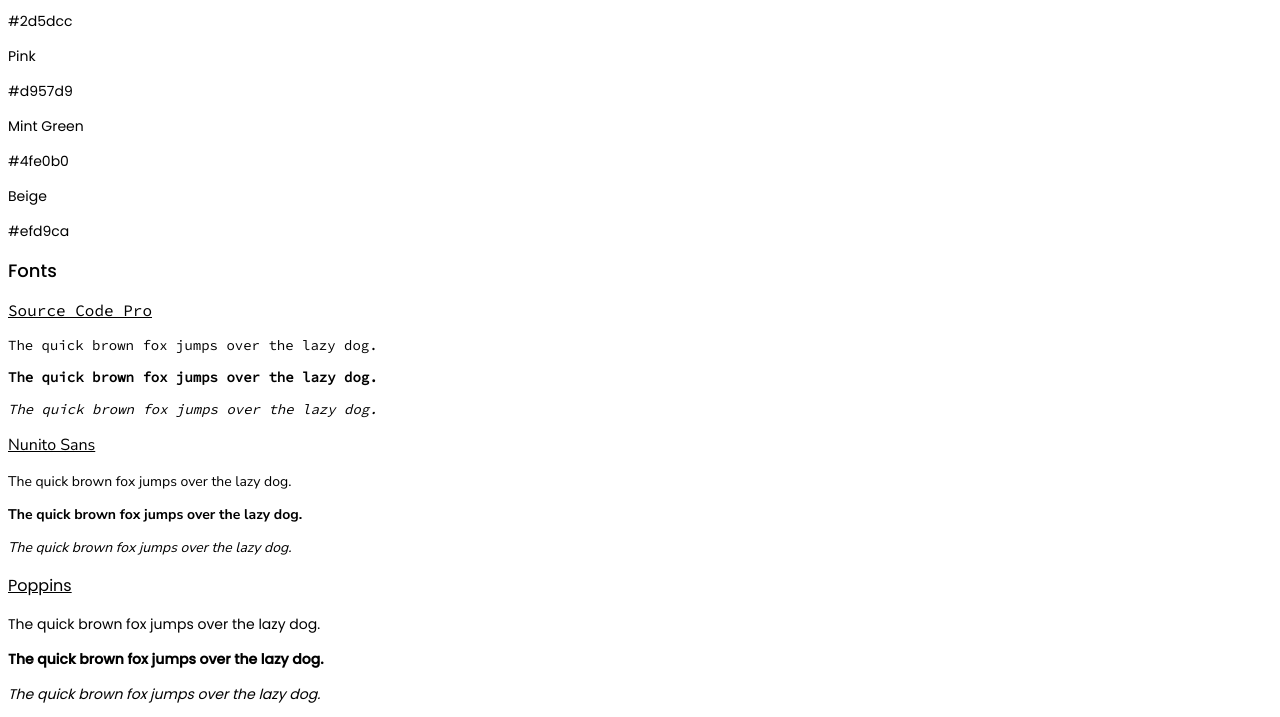
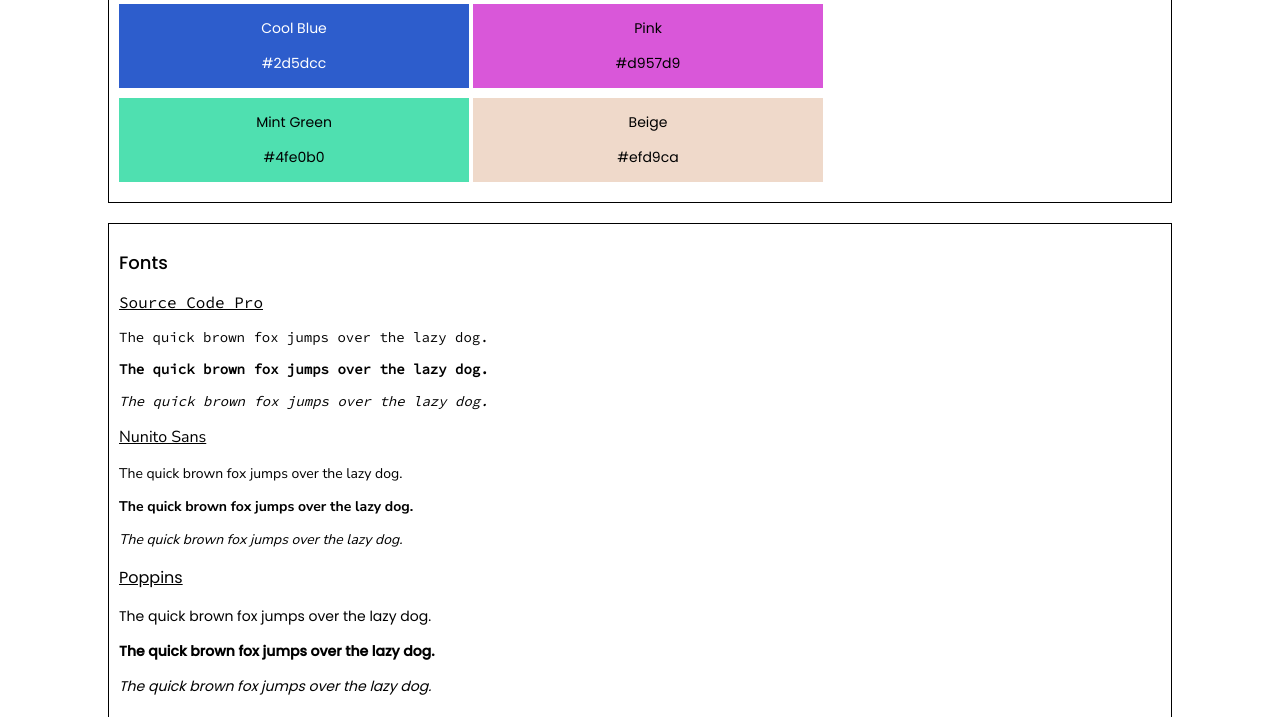
Before and after one commit to jrhodg17/starting, a plain HTML site: page index.html in a window 1280 px wide. Shown: the part 136-853 px from the top of the page. Drawn offline with Linux system fonts and the light colour scheme.

Commit message:
Complete colors, move header left and create borders around each section

```diff
--- a/styles.css
+++ b/styles.css
@@ -1,3 +1,13 @@
+section {
+    border: 0.1px solid black;
+    margin: 20px 100px;
+    padding: 10px;
+}
+
+header {
+    margin-left: 100px;
+}
+
 h1 {
     font-weight: 700;
     font-size: 26px;
@@ -25,8 +35,32 @@
     font-family: 'Poppins', sans-serif;
 }
 
+#colors div {
+    display: inline-block;
+    width: 350px;
+    text-align: center;
+    margin-bottom: 10px;
+}
+
 #colors p {
     font-family: 'Poppins', sans-serif;
+}
+
+#cool-blue {
+    background-color: #2d5dcc;
+    color: white;
+}
+
+#pink {
+    background-color: #d957d9;
+}
+
+#mint-green {
+    background-color: #4fe0b0;
+}
+
+#beige {
+    background-color: #efd9ca;
 }
 
 #source-code-pro {
```
